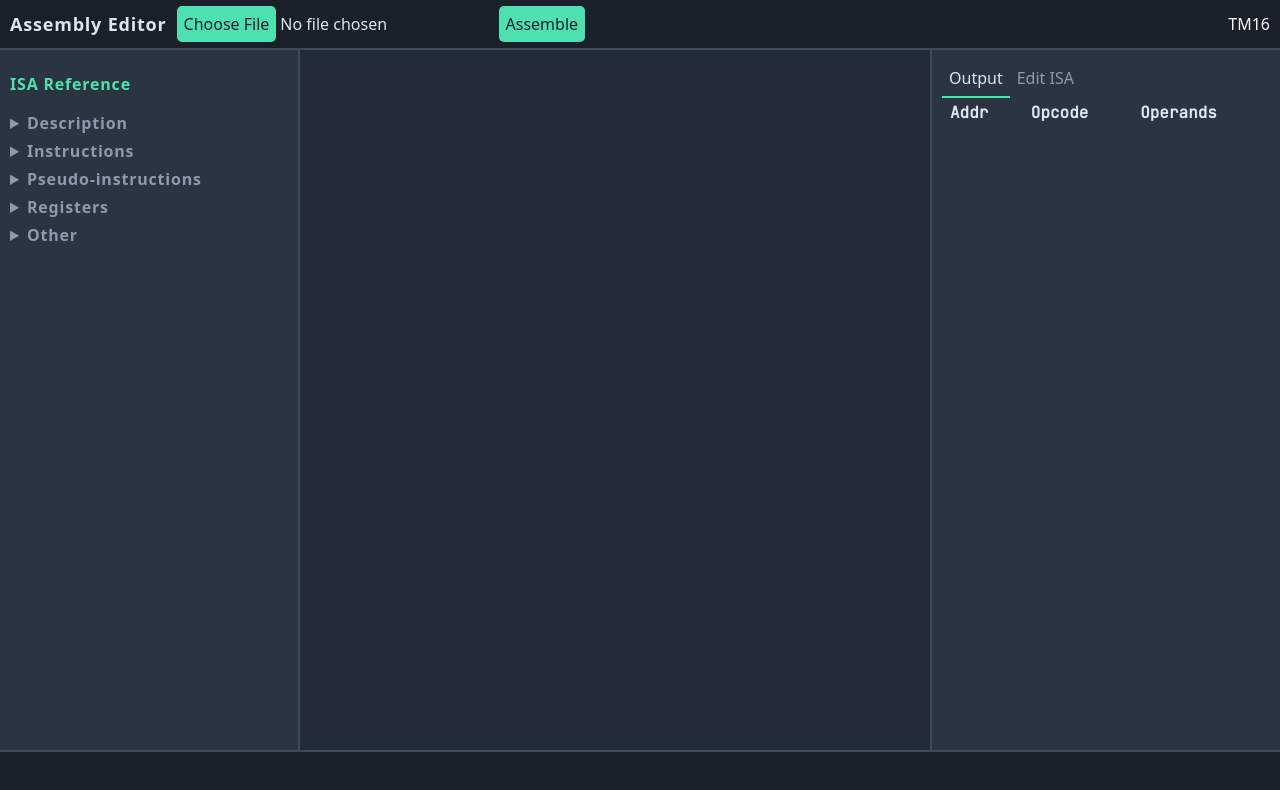
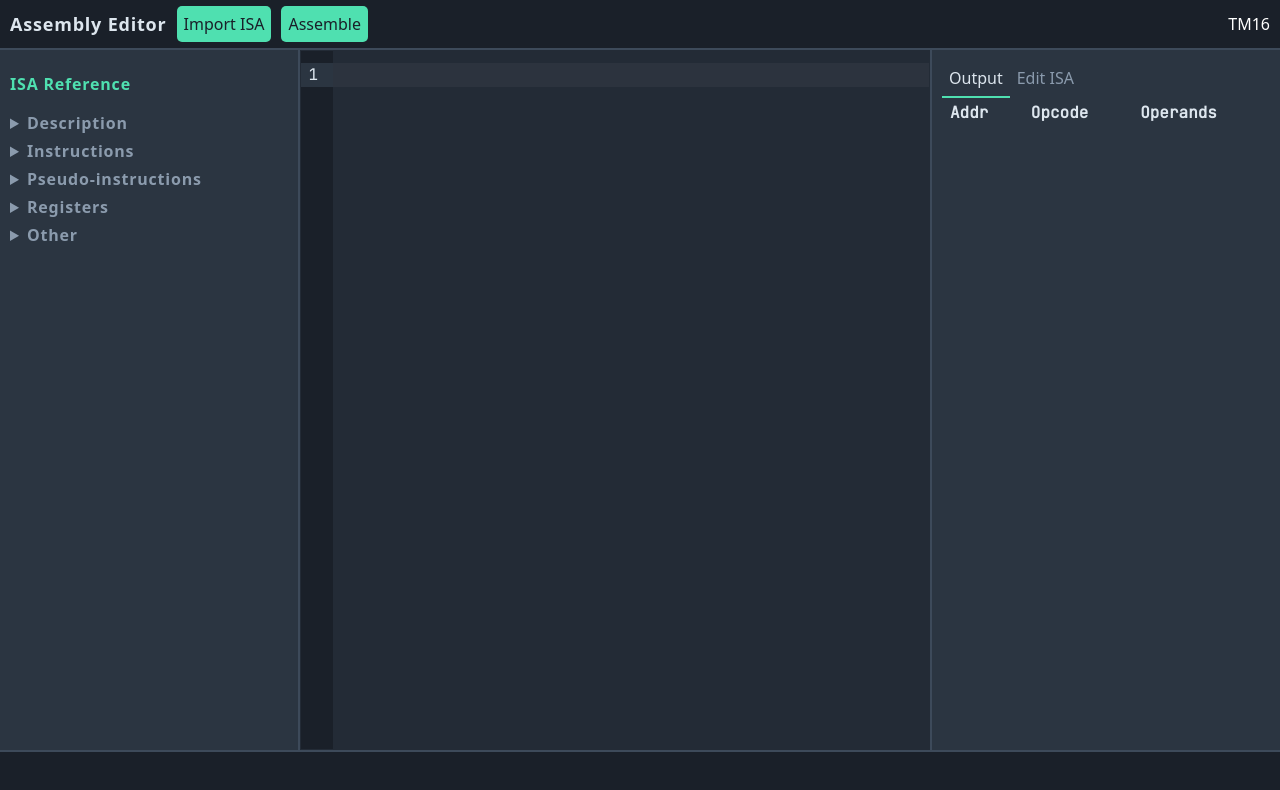
Before and after one commit to NSBEAST/AssemblyEditor, a Svelte app: page / in a window 1280 px wide. Shown: the top 790 px of the page. Built offline with nearby package versions, Linux system fonts and the light colour scheme.

Commit message:
Replace textarea with CodeMirror editor

```diff
--- a/package.json
+++ b/package.json
@@ -21,6 +21,7 @@
     "vitest": "^5.1.0"
   },
   "dependencies": {
+    "@codemirror/commands": "^6.11.1",
     "@codemirror/language": "^6.13.1",
     "@fontsource-variable/inter": "^5.3.0",
     "@fontsource/jetbrains-mono": "^5.3.0",
--- a/src/App.svelte
+++ b/src/App.svelte
@@ -5,12 +5,14 @@
     import { parseText } from "./core/parser";
     import { expandPseudo } from "./core/expandPseudo";
     import IsaEditor from "./IsaEditor.svelte";
+    import Editor from "./Editor.svelte";
     let setup = $state.raw(setUpIsa(isaData));
     let output: number[][] = $state([]);
     let error = $state("");
     let isaError = $state("");
     let copied = $state(false);
     let editing = $state(false);
+    let fileInput: HTMLInputElement;
 
     let source = $state("");
     function assembleButton() {
@@ -64,13 +66,6 @@
         editing = false;
     }
 
-    function handleKey(event: KeyboardEvent) {
-        if ((event.ctrlKey || event.metaKey) && event.key === "Enter") {
-            event.preventDefault();
-            assembleButton();
-        }
-    }
-
     function outputToText() {
         return output.map((row) => row.join(" ")).join("\n");
     }
@@ -93,10 +88,13 @@
 <div class="layout">
     <header class="toolbar">
         <h1>Assembly Editor</h1>
+        <button onclick={() => fileInput.click()}>Import ISA</button>
         <input
             type="file"
             accept=".json"
             aria-label="Import ISA file"
+            hidden
+            bind:this={fileInput}
             onchange={importIsa}
         />
         <button onclick={assembleButton}>Assemble</button>
@@ -211,6 +209,7 @@
         </div>
     </aside>
 
+    <!--
     <main class="editor">
         <textarea
             class="input-area"
@@ -218,6 +217,14 @@
             spellcheck="false"
             bind:value={source}
             onkeydown={handleKey}></textarea>
+    </main>
+    -->
+    <main class="editor">
+        <Editor
+            value={source}
+            onchange={(text) => (source = text)}
+            onrun={assembleButton}
+        />
     </main>
 
     <section class="panel">
@@ -378,24 +385,6 @@
         background-color: var(--bg);
         min-height: 0;
     }
-    .input-area {
-        width: 100%;
-        height: 100%;
-        background-color: var(--bg);
-        font-family: var(--font-code);
-        color: var(--text);
-        border: none;
-        overflow: auto;
-        resize: none;
-        padding: 12px;
-        line-height: 1.5;
-        tab-size: 4;
-        caret-color: var(--accent);
-    }
-    .input-area:focus-visible {
-        outline: 1px solid var(--accent);
-        outline-offset: -1px;
-    }
 
     .panel {
         grid-area: panel;
@@ -421,6 +410,9 @@
         color: var(--text);
         border-bottom-color: var(--accent);
     }
+    .tabs button:hover {
+        color: var(--text);
+    }
     .copy-button {
         margin-top: 10px;
     }
--- /dev/null
+++ b/src/Editor.svelte
@@ -0,0 +1,97 @@
+<script lang="ts">
+    import { onMount } from "svelte";
+    import { EditorView, basicSetup } from "codemirror";
+    import { keymap } from "@codemirror/view";
+    import { indentWithTab } from "@codemirror/commands";
+
+    let {
+        value,
+        onchange,
+        onrun,
+    }: { value: string; onchange: (text: string) => void; onrun: () => void } =
+        $props();
+
+    let container: HTMLDivElement;
+    let view: EditorView;
+
+    const theme = EditorView.theme(
+        {
+            "&": {
+                height: "100%",
+                backgroundColor: "var(--bg)",
+                color: "var(--text)",
+            },
+            "&.cm-focused": {
+                outline: "none",
+            },
+            ".cm-scroller": {
+                fontFamily: "var(--font-code)",
+                lineHeight: "1.5",
+            },
+            ".cm-content": {
+                caretColor: "var(--accent)",
+                padding: "12px 0",
+            },
+            ".cm-cursor": {
+                borderLeftColor: "var(--accent)",
+            },
+            ".cm-gutters": {
+                backgroundColor: "var(--bars)",
+                color: "var(--muted)",
+                border: "none",
+            },
+            ".cm-activeLine": {
+                backgroundColor: "rgba(255, 255, 255, 0.04)",
+            },
+            ".cm-activeLineGutter": {
+                backgroundColor: "var(--panel)",
+                color: "var(--text)",
+            },
+            "&.cm-focused > .cm-scroller > .cm-selectionLayer .cm-selectionBackground, .cm-selectionBackground, .cm-content ::selection":
+                {
+                    backgroundColor: "#4a6078",
+                },
+        },
+        { dark: true },
+    );
+
+    onMount(() => {
+        view = new EditorView({
+            parent: container,
+            doc: value,
+            extensions: [
+                keymap.of([
+                    {
+                        key: "Mod-Enter",
+                        run: () => {
+                            onrun();
+                            return true;
+                        },
+                    },
+                    indentWithTab,
+                ]),
+                basicSetup,
+                theme,
+                EditorView.updateListener.of((update) => {
+                    if (update.docChanged) {
+                        onchange(update.state.doc.toString());
+                    }
+                }),
+            ],
+        });
+
+        return () => view.destroy();
+    });
+</script>
+
+<div class="host" bind:this={container}></div>
+
+<style>
+    .host {
+        height: 100%;
+        border: 1px solid transparent;
+    }
+    .host:focus-within {
+        border-color: var(--accent);
+    }
+</style>
--- a/src/IsaEditor.svelte
+++ b/src/IsaEditor.svelte
@@ -1,7 +1,8 @@
 <script lang="ts">
     import { loadIsa, type Isa } from "./core/isa";
 
-    let { isa, onapply}: { isa: Isa, onapply: (data: unknown) => void } = $props();
+    let { isa, onapply }: { isa: Isa; onapply: (data: unknown) => void } =
+        $props();
     let error: string = $state("");
 
     // svelte-ignore state_referenced_locally
@@ -16,7 +17,6 @@
             error = e instanceof Error ? e.message : String(e);
         }
     }
-
 </script>
 
 <article>
@@ -35,7 +35,10 @@
             <input type="number" bind:value={draft.firstProgramIndex} />
         </label>
         <label class="checkbox">
-            <input type="checkbox" bind:checked={draft.jumpToOneBeforeAddress} />
+            <input
+                type="checkbox"
+                bind:checked={draft.jumpToOneBeforeAddress}
+            />
             Jump to one before jump address
         </label>
     </div>
--- a/src/app.css
+++ b/src/app.css
@@ -52,8 +52,7 @@ h1 {
   letter-spacing: 0.05rem;;
 }
 
-button,
-input[type="file"]::file-selector-button {
+button {
   background-color: var(--accent);
   color: var(--bars);
   padding: 7px;
@@ -85,3 +84,8 @@ table {
 tbody tr:hover {
   background: var(--bg);
 }
+
+* {
+    scrollbar-width: thin;
+    scrollbar-color: var(--line) transparent;   /* thumb colour, track colour */
+}
```
Also changed, not shown: 1 other file (tests, documents, lock files or other folders).
